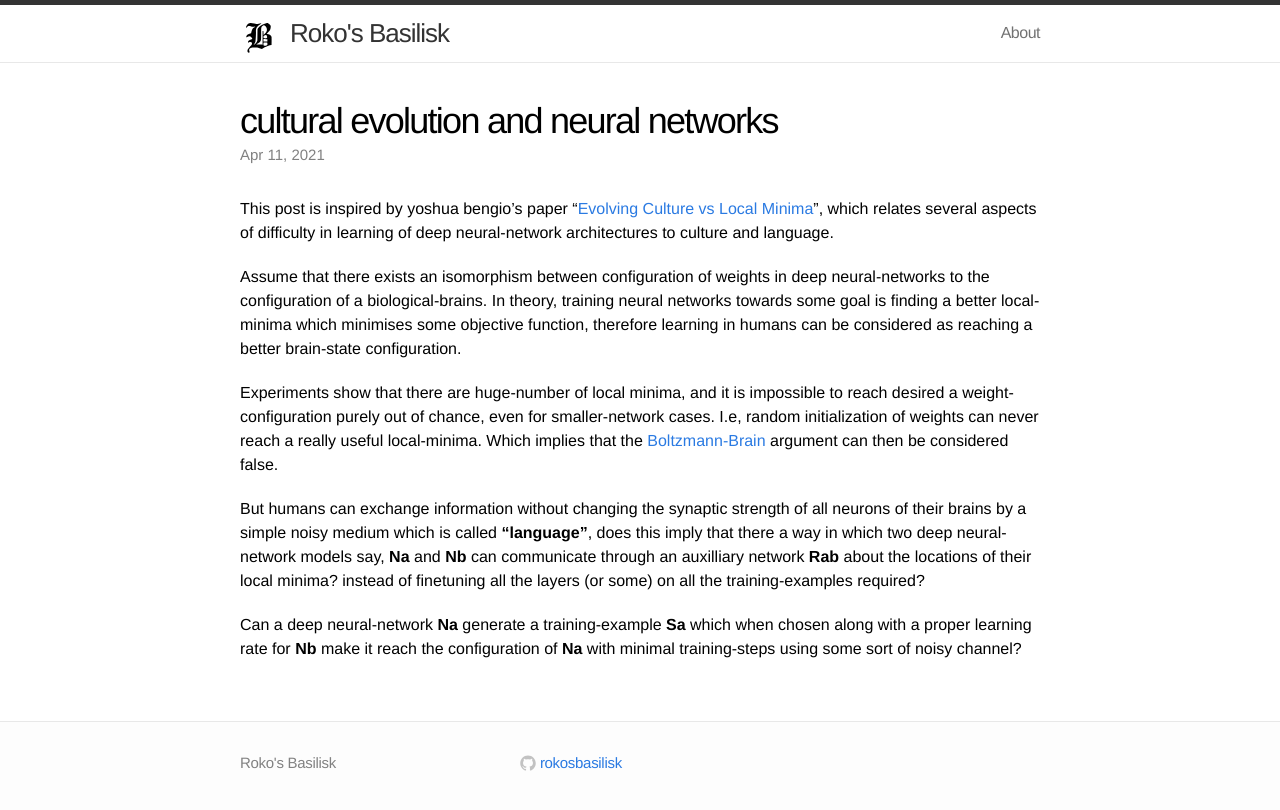
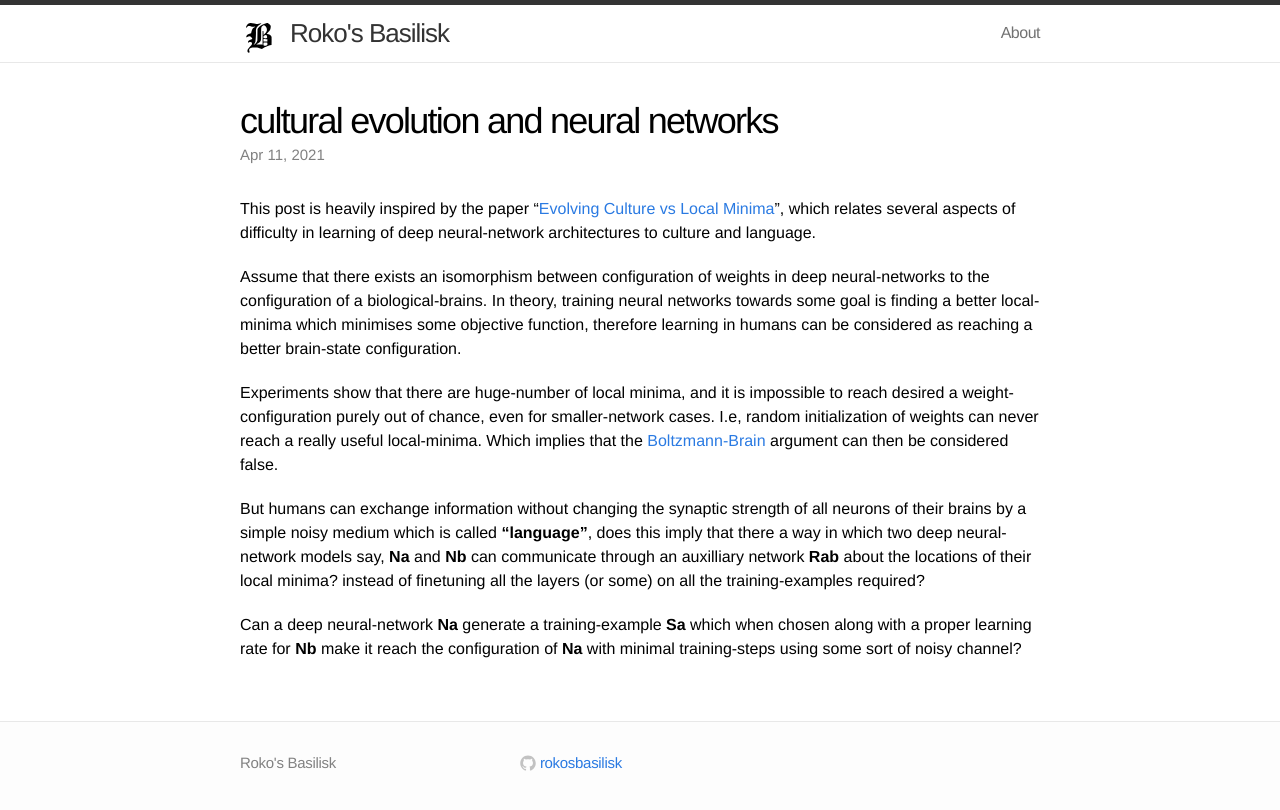
Before and after one commit to rokosbasilisk/rokosbasilisk.github.io, a Jekyll site: the page built from _posts/2021-04-11-cultural.markdown, in a window 1280 px wide. Shown: the top 810 px of the page. Built offline with Jekyll 4.4.1, drawn with Linux system fonts in a browser that asks for light colours.

Commit message:
remove author name

```diff
--- a/_posts/2021-04-11-cultural.markdown
+++ b/_posts/2021-04-11-cultural.markdown
@@ -5,7 +5,7 @@ title:  "cultural evolution and neural networks"
 date:   2021-04-11 10:00:00
 mathjax: false
 ---
-This post is inspired by yoshua bengio's paper "[Evolving Culture vs Local Minima](https://arxiv.org/abs/1203.2990)", which relates several aspects of difficulty in learning of deep neural-network architectures to culture and language.
+This post is heavily inspired by the paper "[Evolving Culture vs Local Minima](https://arxiv.org/abs/1203.2990)", which relates several aspects of difficulty in learning of deep neural-network architectures to culture and language.
 
 Assume that there exists an isomorphism between configuration of weights in deep neural-networks to the configuration of a biological-brains. In theory, training neural networks towards some goal is finding a better local-minima which minimises some objective function, therefore learning in humans can be considered as reaching a better brain-state configuration.
 
```
